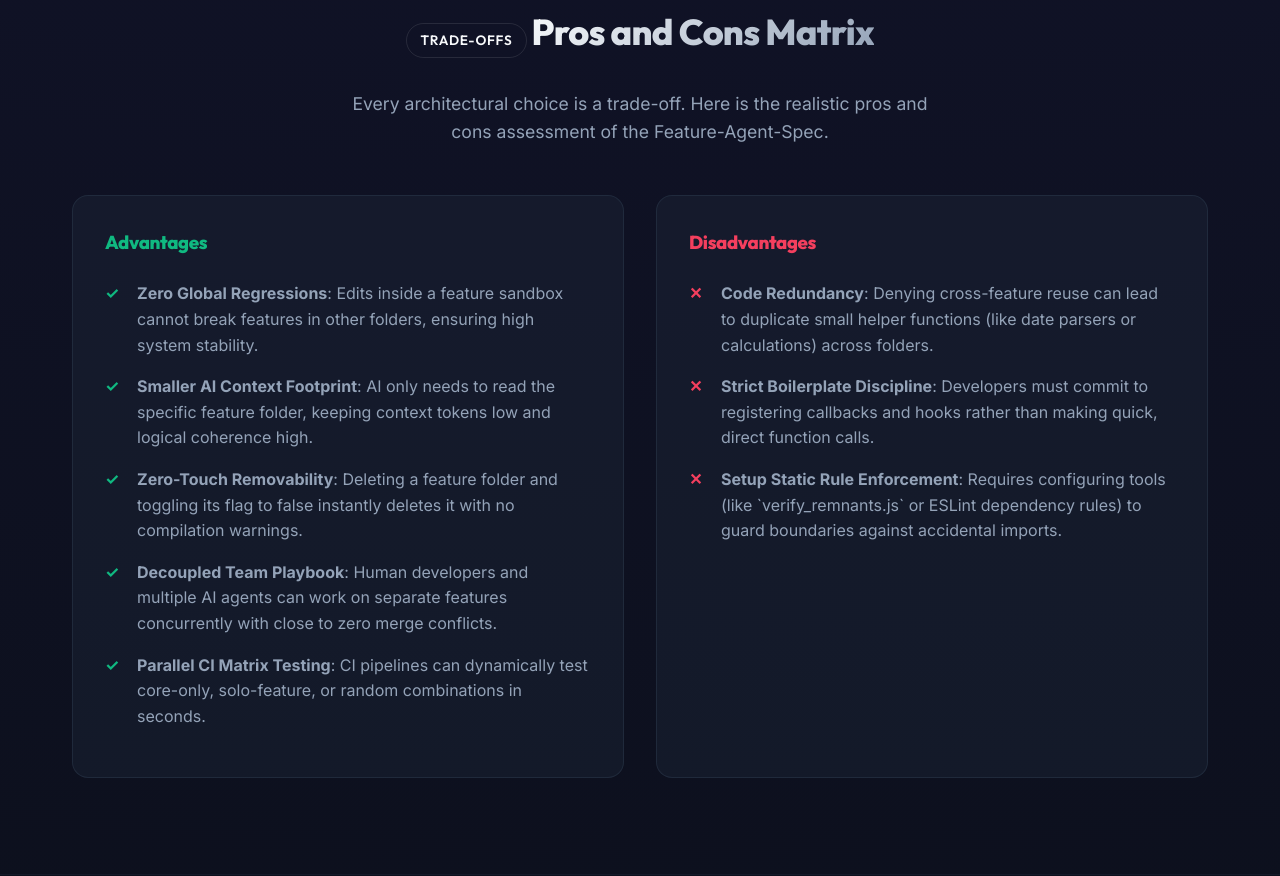
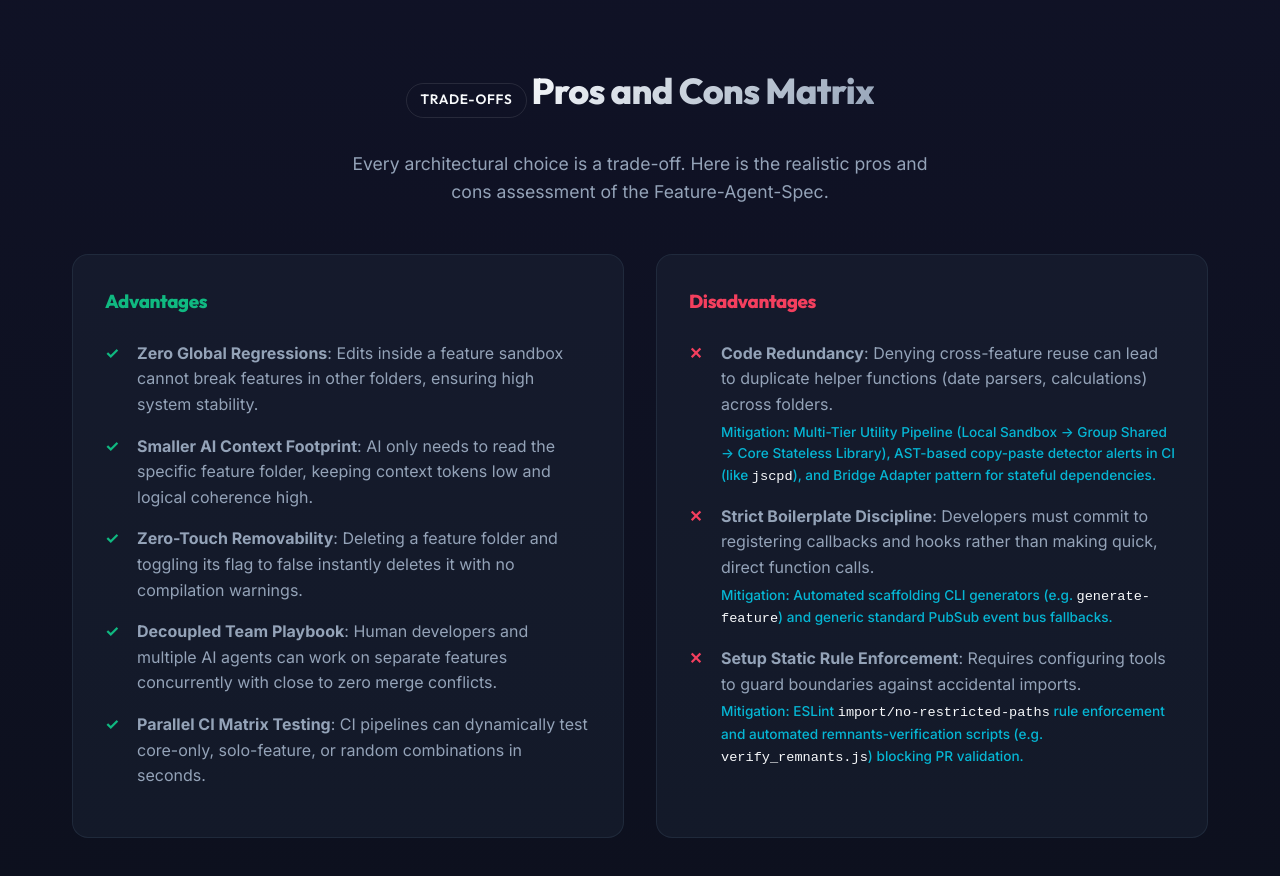
Before and after one commit to ljack/feature-agent-spec, a plain HTML site: page index.html in a window 1280 px wide. Shown: the part 4441-5317 px from the top of the page. Drawn offline with Linux system fonts and the light colour scheme.

Commit message:
docs: spec v1.1.0 - detailed trade-offs & mitigations

```diff
--- a/index.html
+++ b/index.html
@@ -223,10 +223,11 @@
           </div>
           <div class="analysis-block" style="border-left: 1px solid rgba(51, 65, 85, 0.3); padding-left: 2rem;">
             <h4>Isolated Replication (Feature-Agent-Spec)</h4>
-            <p>Feature-Agent-Spec favors localized duplication over coupled reuse. If a feature needs a simple coordinate distance helper or date formatter, it implements it locally within its own sandbox folder, even if a similar helper exists in another feature. Since AI writes the code in milliseconds, the "typing cost" of duplicate functions is zero. **Because there are no shared helpers between features, the AI can rewrite or delete the feature cleanly with zero risk of breaking other modules.**</p>
+            <p>Feature-Agent-Spec favors localized duplication over coupled reuse. If a feature needs a simple helper, it implements it locally inside its sandbox. To manage this redundancy, we use a <strong>Multi-Tier Utility Pipeline</strong>: small helpers start locally (Tier 1), group-shared utilities live inside local sub-domains (Tier 2), and only highly stable, stateless helpers are promoted to the core standard library (Tier 3) after proving broad usage. This ensures 100% decoupling with controlled duplication.</p>
             <ul class="bullet-list" style="margin-top: 1rem;">
               <li>Safeguards other modules from regression risks.</li>
               <li>Saves AI context window space (no need to parse multi-level imports).</li>
+              <li>Utilizes AST-based copy-paste tools (like <code>jscpd</code>) to alert when duplication gets too large.</li>
             </ul>
           </div>
         </div>
@@ -305,9 +306,24 @@
         <div class="cons-list">
           <h3>Disadvantages</h3>
           <ul>
-            <li><strong>Code Redundancy</strong>: Denying cross-feature reuse can lead to duplicate small helper functions (like date parsers or calculations) across folders.</li>
-            <li><strong>Strict Boilerplate Discipline</strong>: Developers must commit to registering callbacks and hooks rather than making quick, direct function calls.</li>
-            <li><strong>Setup Static Rule Enforcement</strong>: Requires configuring tools (like `verify_remnants.js` or ESLint dependency rules) to guard boundaries against accidental imports.</li>
+            <li>
+              <strong>Code Redundancy</strong>: Denying cross-feature reuse can lead to duplicate helper functions (date parsers, calculations) across folders.
+              <div style="font-size: 0.85rem; color: var(--accent-cyan); margin-top: 0.25rem; font-weight: 500;">
+                Mitigation: Multi-Tier Utility Pipeline (Local Sandbox -> Group Shared -> Core Stateless Library), AST-based copy-paste detector alerts in CI (like <code>jscpd</code>), and Bridge Adapter pattern for stateful dependencies.
+              </div>
+            </li>
+            <li>
+              <strong>Strict Boilerplate Discipline</strong>: Developers must commit to registering callbacks and hooks rather than making quick, direct function calls.
+              <div style="font-size: 0.85rem; color: var(--accent-cyan); margin-top: 0.25rem; font-weight: 500;">
+                Mitigation: Automated scaffolding CLI generators (e.g. <code>generate-feature</code>) and generic standard PubSub event bus fallbacks.
+              </div>
+            </li>
+            <li>
+              <strong>Setup Static Rule Enforcement</strong>: Requires configuring tools to guard boundaries against accidental imports.
+              <div style="font-size: 0.85rem; color: var(--accent-cyan); margin-top: 0.25rem; font-weight: 500;">
+                Mitigation: ESLint <code>import/no-restricted-paths</code> rule enforcement and automated remnants-verification scripts (e.g. <code>verify_remnants.js</code>) blocking PR validation.
+              </div>
+            </li>
           </ul>
         </div>
       </div>
```
Also changed, not shown: 1 other file.
